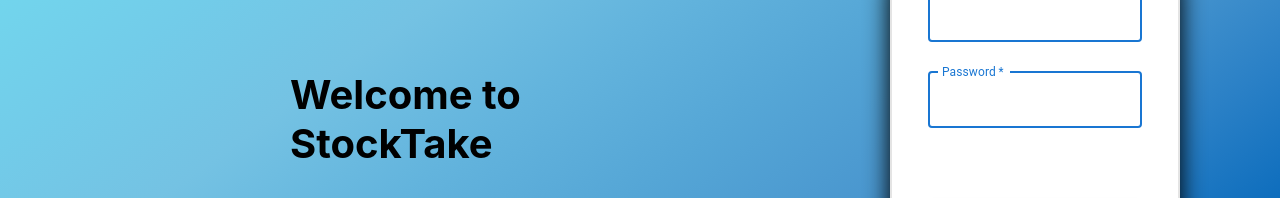
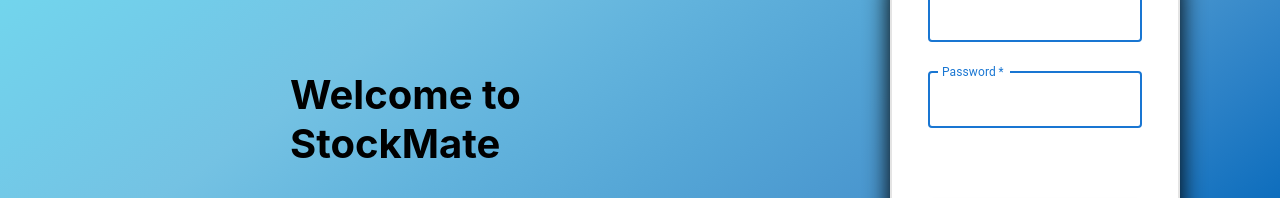
Before and after one commit to nhiyn14/inventory_management, a React (Create React App) app in the folder front-end/: page / in a window 1280 px wide. Shown: the part 439-637 px from the top of the page. Built offline with nearby package versions, Linux system fonts and the light colour scheme.

Commit message:
build: fix name

```diff
--- a/front-end/src/components/Login/LoginUI.js
+++ b/front-end/src/components/Login/LoginUI.js
@@ -55,7 +55,7 @@
             <body className="indexBody">
                 <div className="loginContainer">
                     <div className="welcomeText">
-                        <h1>Welcome to StockTake</h1>
+                        <h1>Welcome to StockMate</h1>
                         <p>Where all your hopes and dreams come true</p>
                         <p> Please register your details </p>
                     </div>
```
